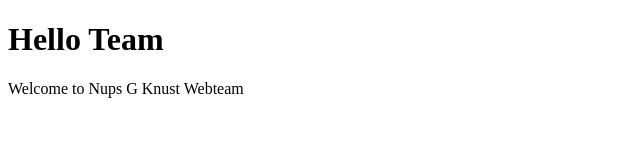
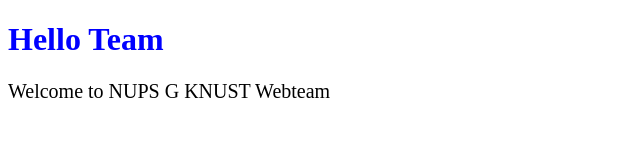
Before and after one commit to ogpeprah1/git-project, a plain HTML site: page index.html in a window 1280 px wide. Shown: the whole page, without its empty margins (0-640 px from the left). Drawn offline with Linux system fonts and the light colour scheme.

Commit message:
This is my first style

```diff
--- /dev/null
+++ b/index.css
@@ -0,0 +1,9 @@
+h1{
+    color: blue;
+}
+.hi{
+    text-transform: uppercase;
+}
+.gh{
+    font-size: 20px;
+}
--- a/index.html
+++ b/index.html
@@ -6,8 +6,9 @@
     <meta name="viewport" content="width=device-width, initial-scale=1.0">
     <title>Document</title>
 </head>
+<link rel="stylesheet" href="index.css">
 <body>
     <h1>Hello Team</h1>
-    <p>Welcome to Nups G Knust Webteam</p>
+    <p class="gh">Welcome to <span class="hi"> Nups G Knust </span> Webteam</p>
 </body>
 </html>
```
